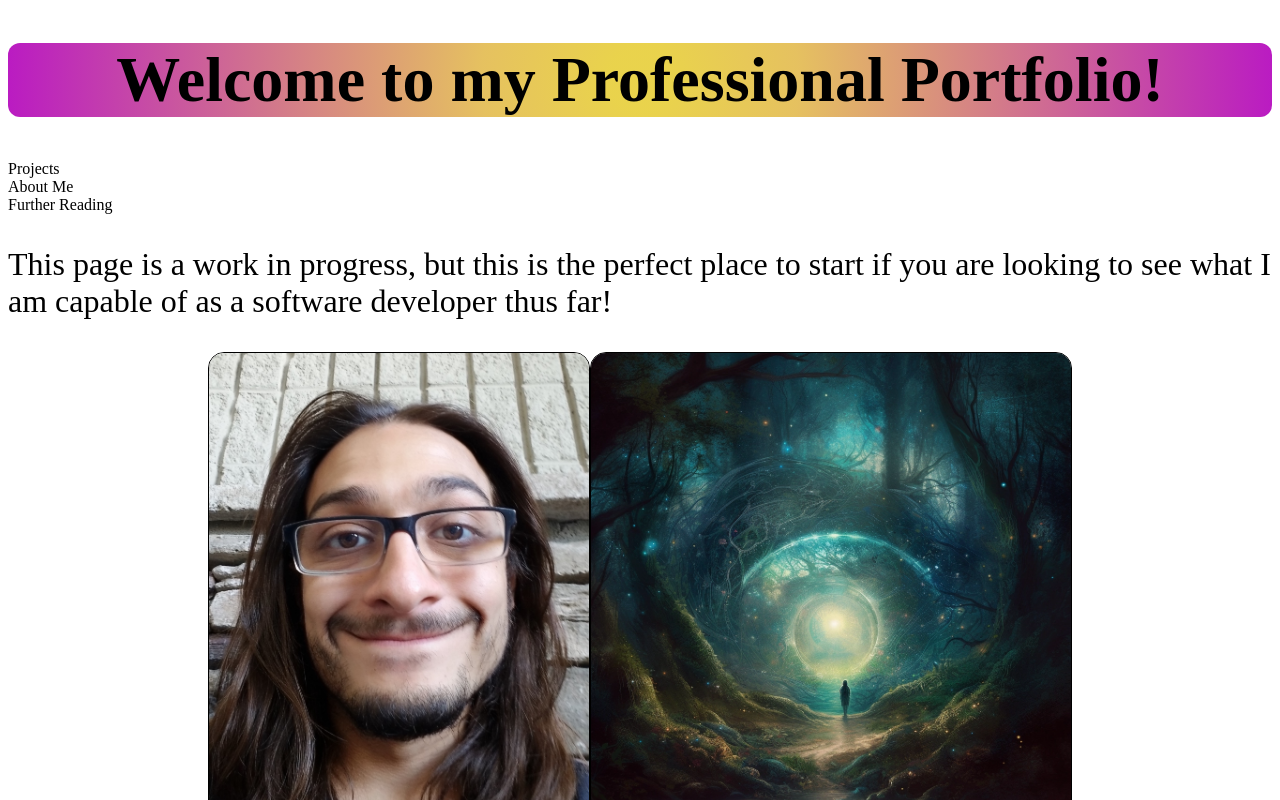
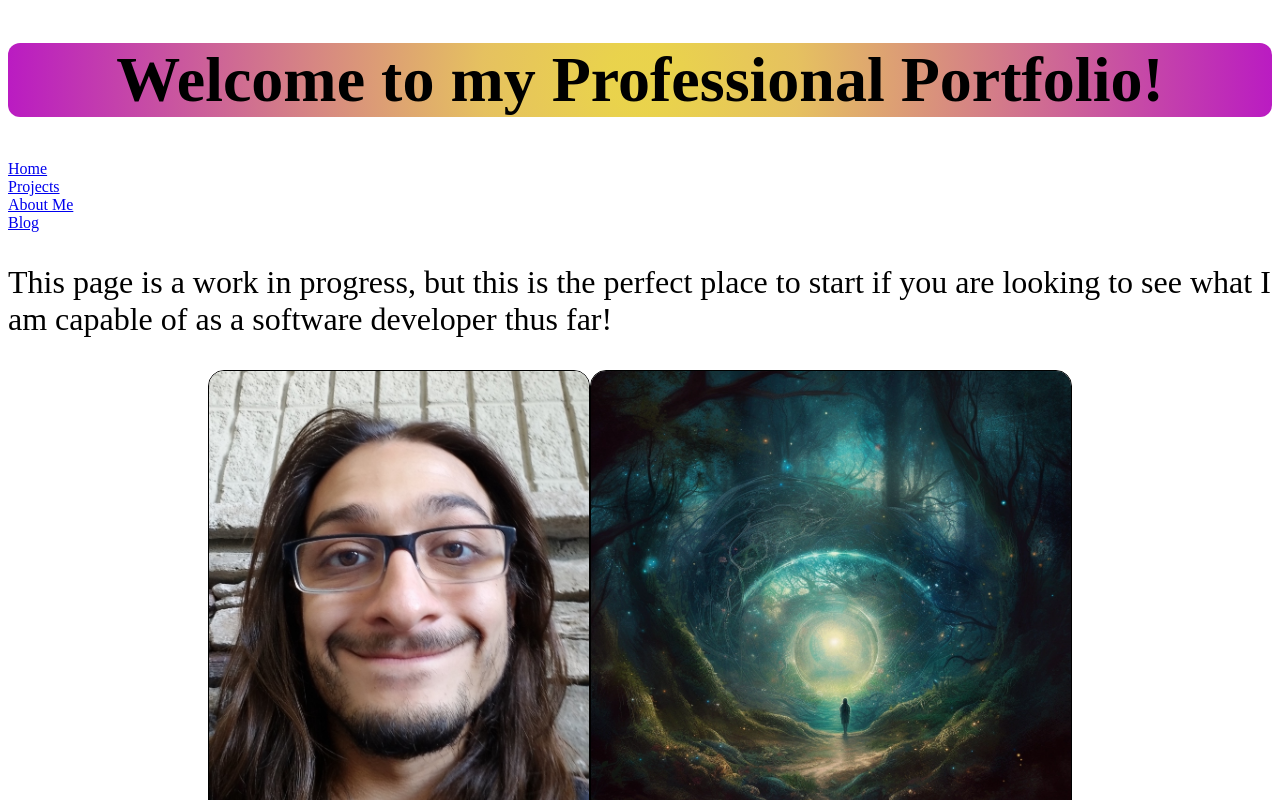
Before and after one commit to sdmisra/svelte-portfolio, a SvelteKit app: page / in a window 1280 px wide. Shown: the top 800 px of the page. Built offline with nearby package versions, Linux system fonts and the light colour scheme.

Commit message:
routes added for blog, projects, and about me sections

```diff
--- a/src/routes/+page.svelte
+++ b/src/routes/+page.svelte
@@ -1,24 +1,32 @@
 <script>
+  import { Router, Route, Link } from "svelte-routing";
   import Resume from '$lib/assets/ShaneMisraATS.pdf'
 	import Pic from '$lib/assets/Shane_Profile.jpg'
   import Background from '$lib/assets/loom_background.jpg'
+
+  import Blog from './blog.svelte'
+  import Projects from './projects.svelte'
+  import AboutMe from './aboutme.svelte'
 
   let projects = {
     'Avian Anthems' : 'https://avian-anthems.vercel.app/',
     'Mars Chronicles' : 'https://mars-chronicles.vercel.app/',
     'Hyper Loom' : 'https://hyper-loom-explorer.vercel.app/'
   }
-
+export let url ='';
 </script>
 
+<Router {url}>
 <header class='portfolio-header'>
   <h1 class='header-text'>Welcome to my Professional Portfolio!</h1>
-  <div class='header-link-container'>
-    <span>Projects</span>
-    <span>About Me</span>
-    <span>Further Reading</span>
-  </div>
+  <Link to='/'>Home</Link>
+  <nav class='header-link-container'>
+    <Link to='/projects'> Projects </Link>
+    <Link to='/about'> About Me </Link>
+    <Link to='/blog' >Blog </Link>
+  </nav>
 </header>
+<Route exact path='/'>
     <main class='welcome-body'>
     <p class='welcome-text'>
       This page is a work in progress, but this is the perfect place to start if you are looking to see what I am capable of as a software developer thus far!
@@ -34,6 +42,17 @@
       </a>
     </button>
   </main>
+</Route>
+<Route exact path='/about'>
+  <AboutMe />
+</Route>
+<Route exact path='/blog'>
+  <Blog />
+</Route>
+<Route exact path='/projects'>
+  <Projects />
+</Route>
+</Router>
 <footer class='footer-link-container'>
   <p class='footer-text'>Direct Project Links:</p>
   <a href={projects['Avian Anthems']} class='footer-link'>Avian Anthems</a>
--- /dev/null
+++ b/src/routes/aboutme.svelte
@@ -0,0 +1 @@
+<h2> This is information about me personally!!</h2>
--- /dev/null
+++ b/src/routes/blog.svelte
@@ -0,0 +1,7 @@
+<script>
+  let words = 'hello world'
+</script>
+
+<h1>
+  This is a blog, filled with words like: {words}
+</h1>
--- /dev/null
+++ b/src/routes/projects.svelte
@@ -0,0 +1 @@
+<h3> These are Projects!</h3>
```
Lines whose indentation alone changed are shown as unchanged.
